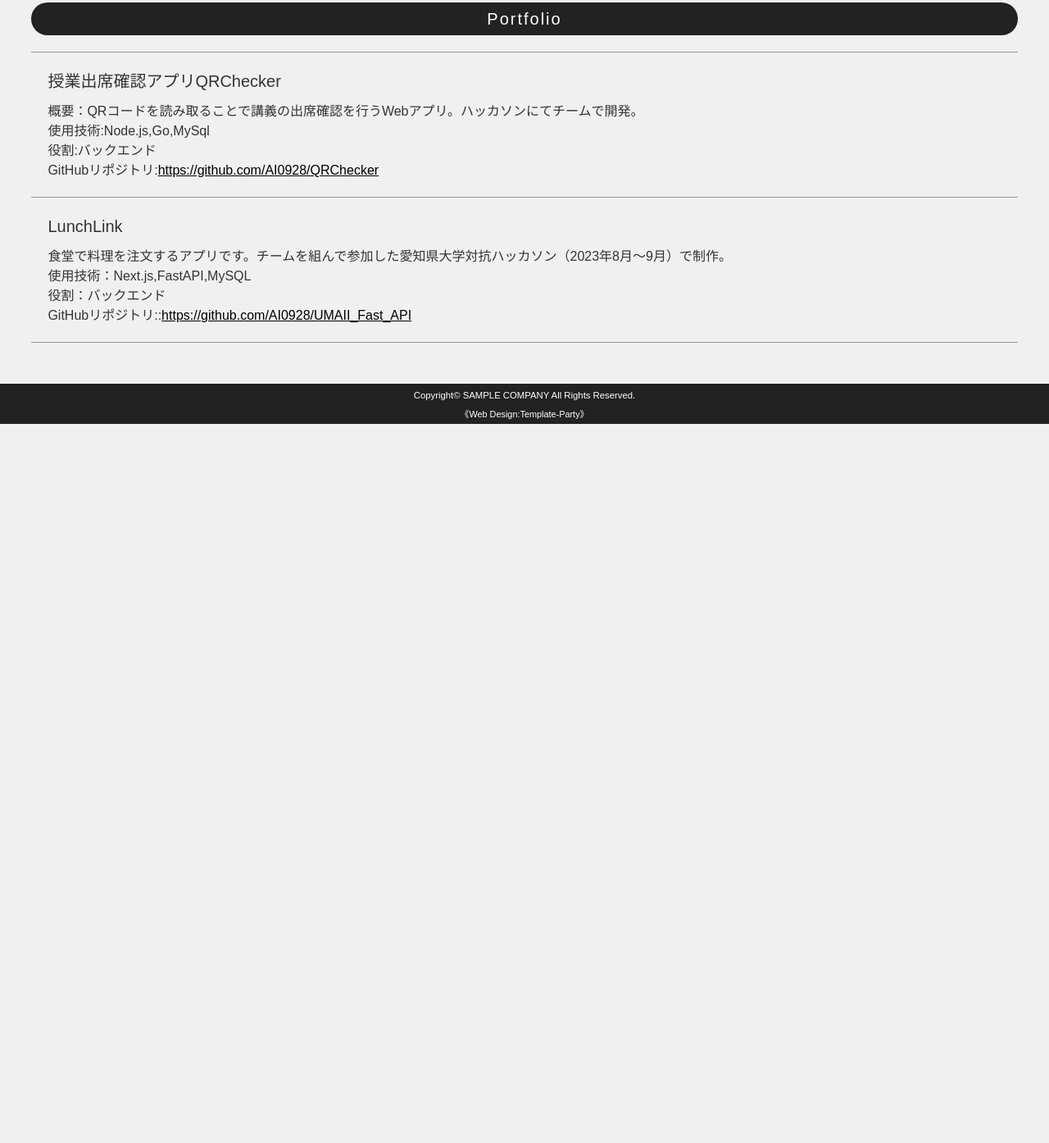
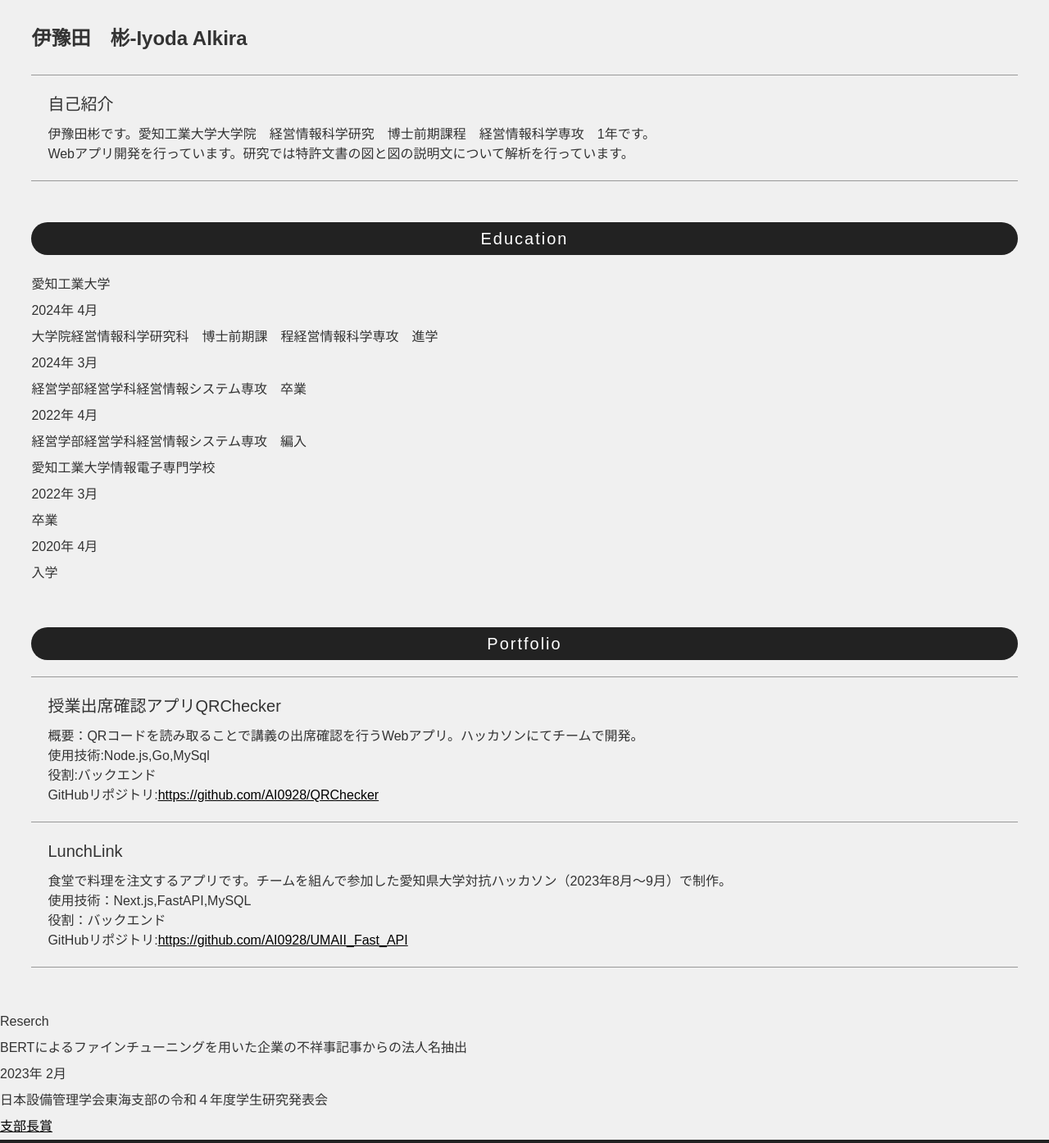
Before and after one commit to AI0928/AI0928.github.io, a plain HTML site: page portfolio/index.html in a window 1280 px wide. Shown: the part 287-1681 px from the top of the page at 82% size. Before the commit the page ends 804 px from the top, so only its background shows below. Drawn offline with nearby package versions, Linux system fonts and the light colour scheme.

Commit message:
Update index.html

```diff
--- a/portfolio/index.html
+++ b/portfolio/index.html
@@ -12,10 +12,12 @@
 <body>
 
 <header>
-<h1>伊豫田　彬-Iyoda Alkira</h1>
 <nav id="menubar">
 <ul>
+<li><a href="#profile">Profile</a></li>
+<li><a href="#education">Educaition</a></li>
 <li><a href="#portfolio">Portfolio</a></li>
+<li><a href="#research">Research</a></li>
 </ul>
 </nav>
 </header>
@@ -23,6 +25,35 @@
 <div id="container">
 
 <div id="contents">
+
+<section id="profile">
+<h1>伊豫田　彬-Iyoda Alkira</h1>
+<div class="list">
+<h4>自己紹介</h4>
+<p>伊豫田彬です。愛知工業大学大学院　経営情報科学研究　博士前期課程　経営情報科学専攻　1年です。
+<br>Webアプリ開発を行っています。研究では特許文書の図と図の説明文について解析を行っています。
+</p>
+</div>
+</section>
+<!--/#profile-->
+
+<section id="education">
+<h2>Education</h2>
+<dl>
+<h4>愛知工業大学</h4>
+<dt>2024年 4月</dt>
+<dd>大学院経営情報科学研究科　博士前期課　程経営情報科学専攻　進学</dd>
+<dt>2024年 3月</dt>
+<dd>経営学部経営学科経営情報システム専攻　卒業</dd>
+<dt>2022年 4月</dt>
+<dd>経営学部経営学科経営情報システム専攻　編入</dd>
+<h4>愛知工業大学情報電子専門学校</h4>
+<dt>2022年 3月</dt>
+<dd>卒業</dd>
+<dt>2020年 4月</dt>
+<dd>入学</dd>
+</section>
+<!--/#education-->
 
 <section id="portfolio">
 
@@ -42,14 +73,25 @@
 <p>食堂で料理を注文するアプリです。チームを組んで参加した愛知県大学対抗ハッカソン（2023年8月～9月）で制作。
 <br>使用技術：Next.js,FastAPI,MySQL
 <br>役割：バックエンド
-<br>GitHubリポジトリ::<a href="https://github.com/AI0928/UMAII_Fast_API">https://github.com/AI0928/UMAII_Fast_API</a>
+<br>GitHubリポジトリ:<a href="https://github.com/AI0928/UMAII_Fast_API">https://github.com/AI0928/UMAII_Fast_API</a>
 </p>
 </div>
 
 </div>
 
 </section>
-<!--/#service-->
+<!--/#portfolio-->
+
+<section id="reserch">
+<h2>Reserch</h2>
+<dl>
+<h4>BERTによるファインチューニングを用いた企業の不祥事記事からの法人名抽出</h4>
+<dt>2023年 2月</dt>
+<dd>日本設備管理学会東海支部の令和４年度学生研究発表会
+<br><a href="https://github.com/AI0928/UMAII_Fast_API">支部長賞</a>
+</dd>
+</section>
+<!--/#education-->
 
 </div>
 <!--/#contents-->
```
